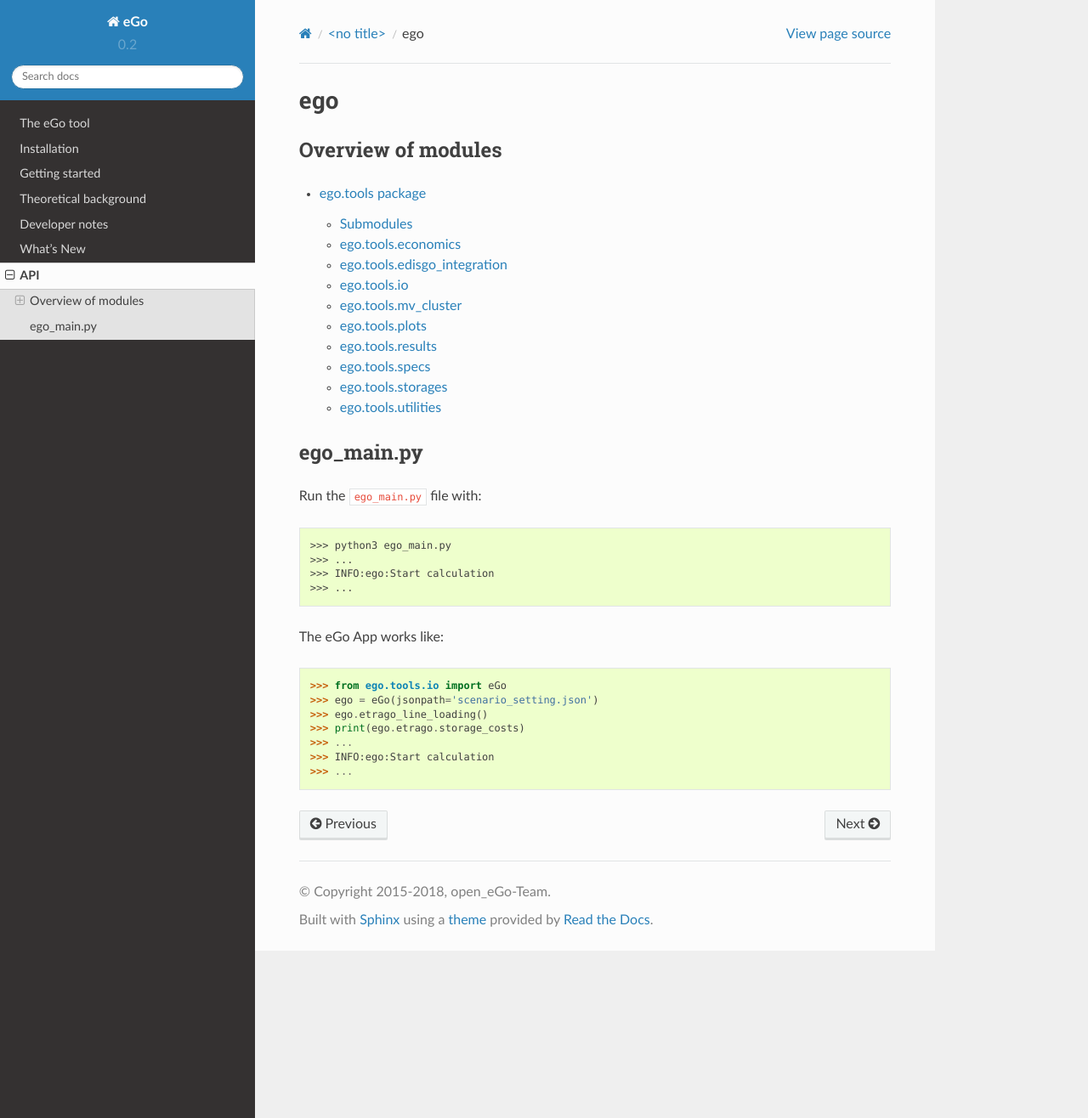
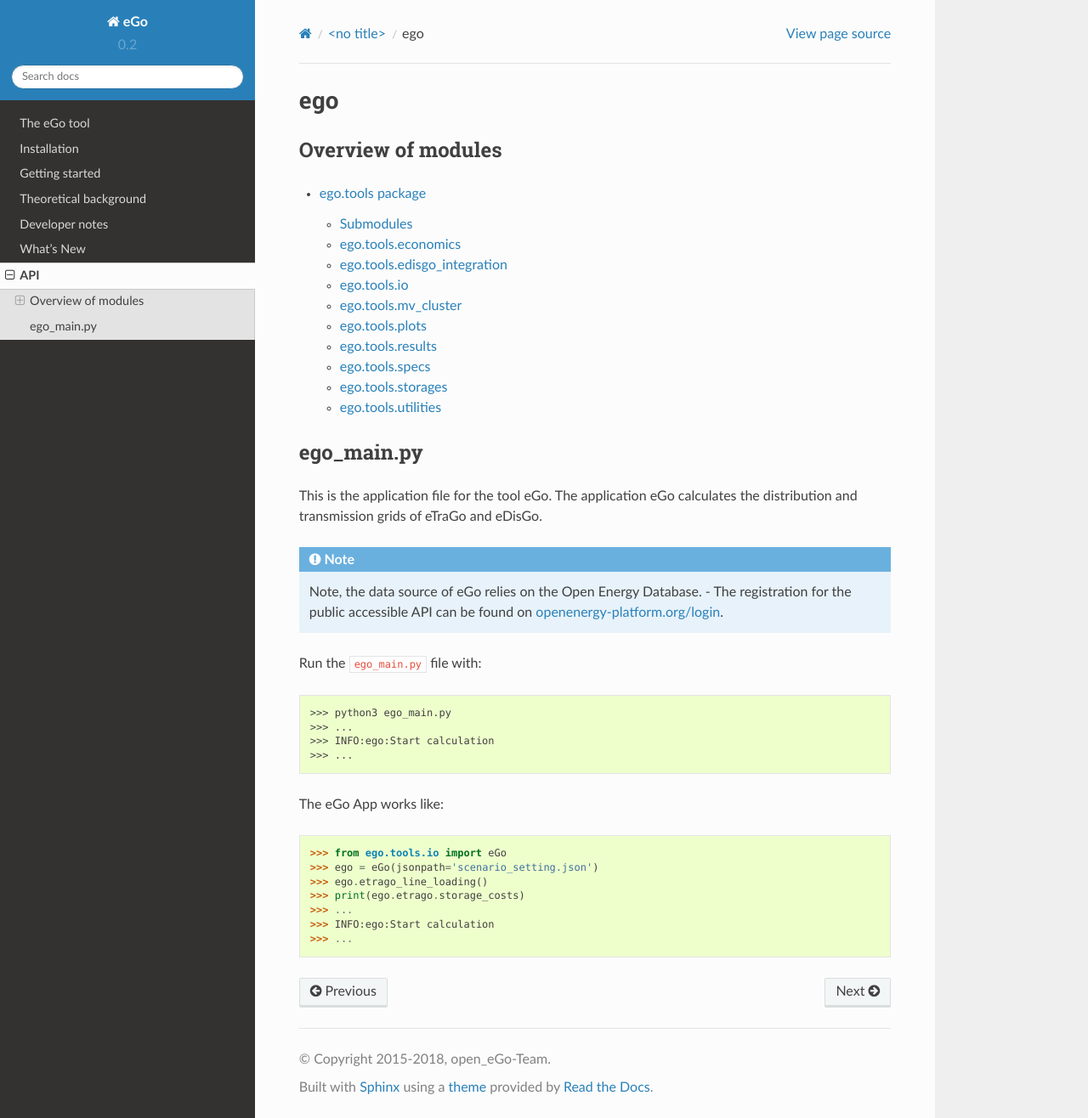
Before and after one commit to openego/eGo, a Sphinx documentation site: the page built from doc/api/modules.rst, in a window 1280 px wide and 1316 px high. Shown: the whole window at 85% size. Built offline with Sphinx 7.4.7 and the Read the Docs theme 2.0.0, drawn with Linux system fonts in a browser that asks for light colours; formulas are drawn with MathJax 3.

Commit message:
update docu

```diff
--- a/doc/api/modules.rst
+++ b/doc/api/modules.rst
@@ -18,6 +18,13 @@ Overview of modules
 ego_main.py
 ===========
 
+This is the application file for the tool eGo. The application eGo calculates
+the distribution and transmission grids of eTraGo and eDisGo.
+
+.. note:: Note, the data source of eGo relies on
+          the Open Energy Database. - The registration for the public
+          accessible API can be found on
+          `openenergy-platform.org/login <http://openenergy-platform.org/login/>`_.
 
 Run the ``ego_main.py`` file with:
 
```
